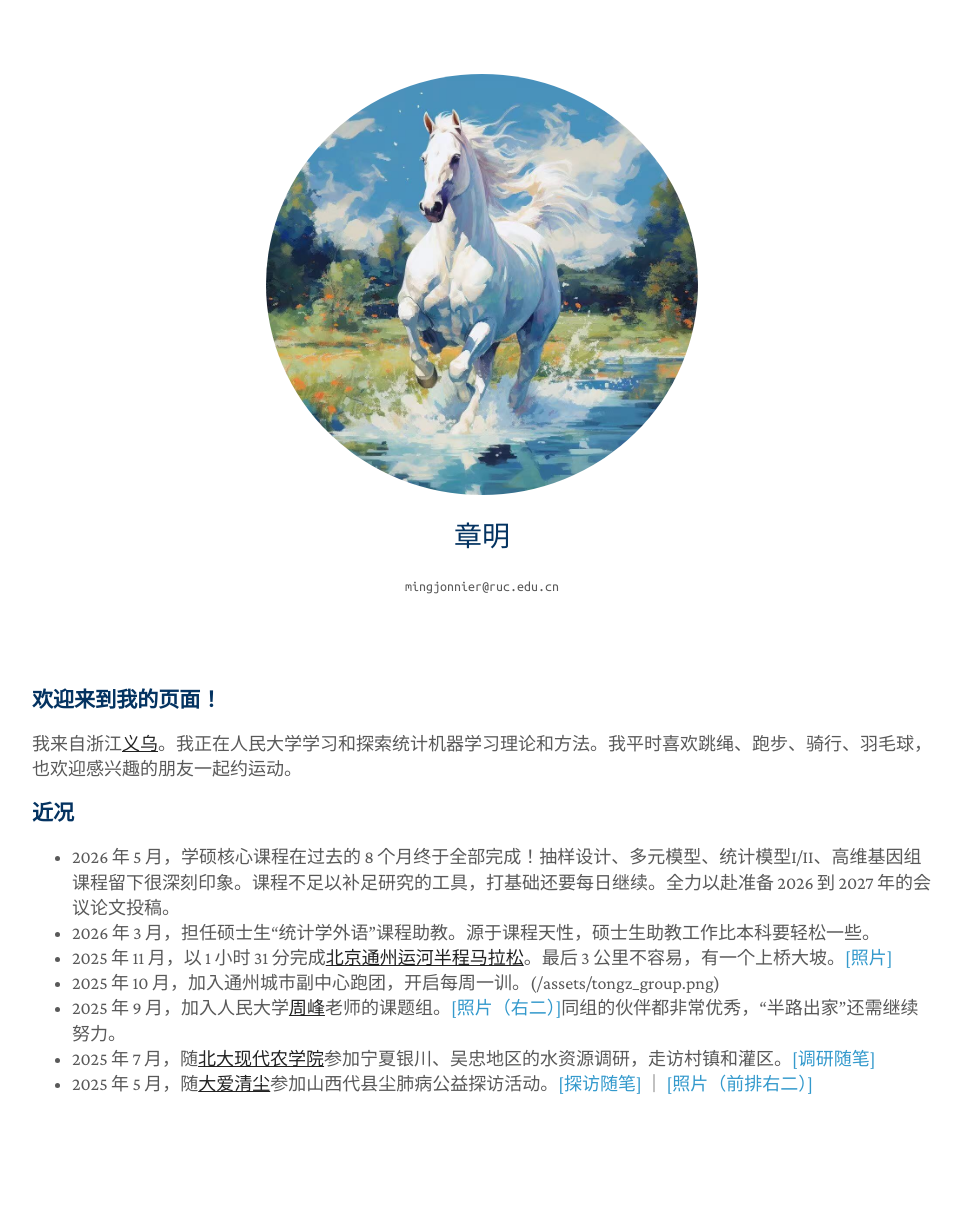
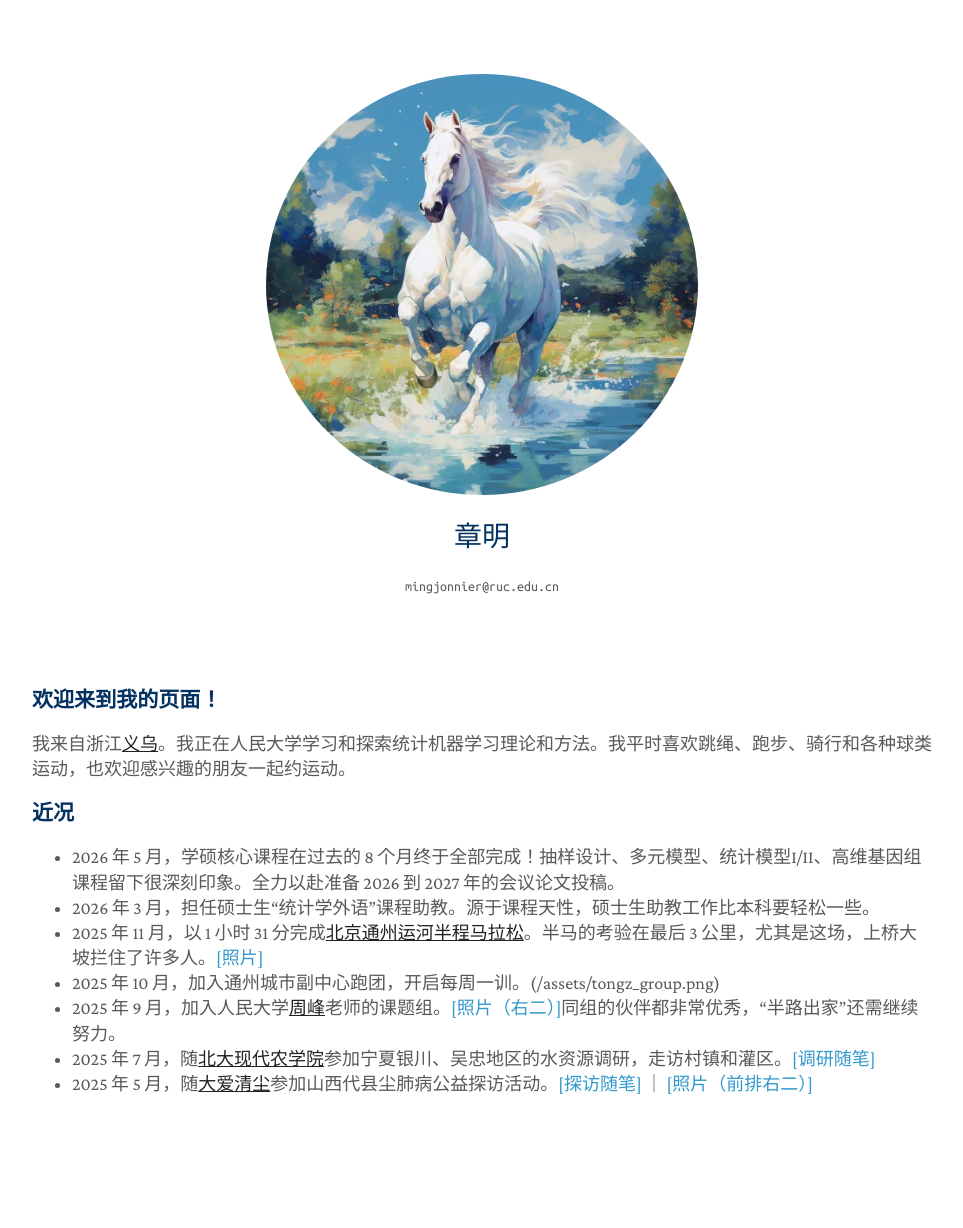
Before and after one commit to zhangming4153/zhangming4153.github.io, a Jekyll site: the page built from cn/index.md, in a window 1280 px wide. Shown: the whole page, without its empty margins (158-1121 px from the left). Built offline with Jekyll 4.4.1, drawn with Linux system fonts in a browser that asks for light colours; a style sheet for code colours, icons or effects is not loaded.

Commit message:
Update index.md

```diff
--- a/cn/index.md
+++ b/cn/index.md
@@ -5,13 +5,13 @@ title: 章明
 ---
 ### 欢迎来到我的页面！
 
-我来自浙江<a href="https://en.wikipedia.org/wiki/Yiwu"><strong><u>义乌</u></strong></a>。我正在人民大学学习和探索统计机器学习理论和方法。我平时喜欢跳绳、跑步、骑行、羽毛球，也欢迎感兴趣的朋友一起约运动。
+我来自浙江<a href="https://en.wikipedia.org/wiki/Yiwu"><strong><u>义乌</u></strong></a>。我正在人民大学学习和探索统计机器学习理论和方法。我平时喜欢跳绳、跑步、骑行和各种球类运动，也欢迎感兴趣的朋友一起约运动。
 
 ### 近况
 
-- 2026 年 5 月，学硕核心课程在过去的 8 个月终于全部完成！抽样设计、多元模型、统计模型I/II、高维基因组课程留下很深刻印象。课程不足以补足研究的工具，打基础还要每日继续。全力以赴准备 2026 到 2027 年的会议论文投稿。
+- 2026 年 5 月，学硕核心课程在过去的 8 个月终于全部完成！抽样设计、多元模型、统计模型I/II、高维基因组课程留下很深刻印象。全力以赴准备 2026 到 2027 年的会议论文投稿。
 - 2026 年 3 月，担任硕士生“统计学外语”课程助教。源于课程天性，硕士生助教工作比本科要轻松一些。
-- 2025 年 11 月，以 1 小时 31 分完成<a href="https://baike.baidu.com/item/2025北京通州运河半程马拉松/66790330"><strong><u>北京通州运河半程马拉松</u></strong></a>。最后 3 公里不容易，有一个上桥大坡。[[照片]](/assets/tongz_semimara_profile.jpg)
+- 2025 年 11 月，以 1 小时 31 分完成<a href="https://baike.baidu.com/item/2025北京通州运河半程马拉松/66790330"><strong><u>北京通州运河半程马拉松</u></strong></a>。半马的考验在最后 3 公里，尤其是这场，上桥大坡拦住了许多人。[[照片]](/assets/tongz_semimara_profile.jpg)
 - 2025 年 10 月，加入通州城市副中心跑团，开启每周一训。(/assets/tongz_group.png)
 - 2025 年 9 月，加入人民大学<a href="https://zhoufeng6288.github.io"><strong><u>周峰</u></strong></a>老师的课题组。[[照片（右二）]](/assets/people_0912.jpg)同组的伙伴都非常优秀，“半路出家”还需继续努力。
 - 2025 年 7 月，随<a href="https://www.saas.pku.edu.cn"><strong><u>北大现代农学院</u></strong></a>参加宁夏银川、吴忠地区的水资源调研，走访村镇和灌区。[[调研随笔]](/assets/Ningxia.pdf)
```
